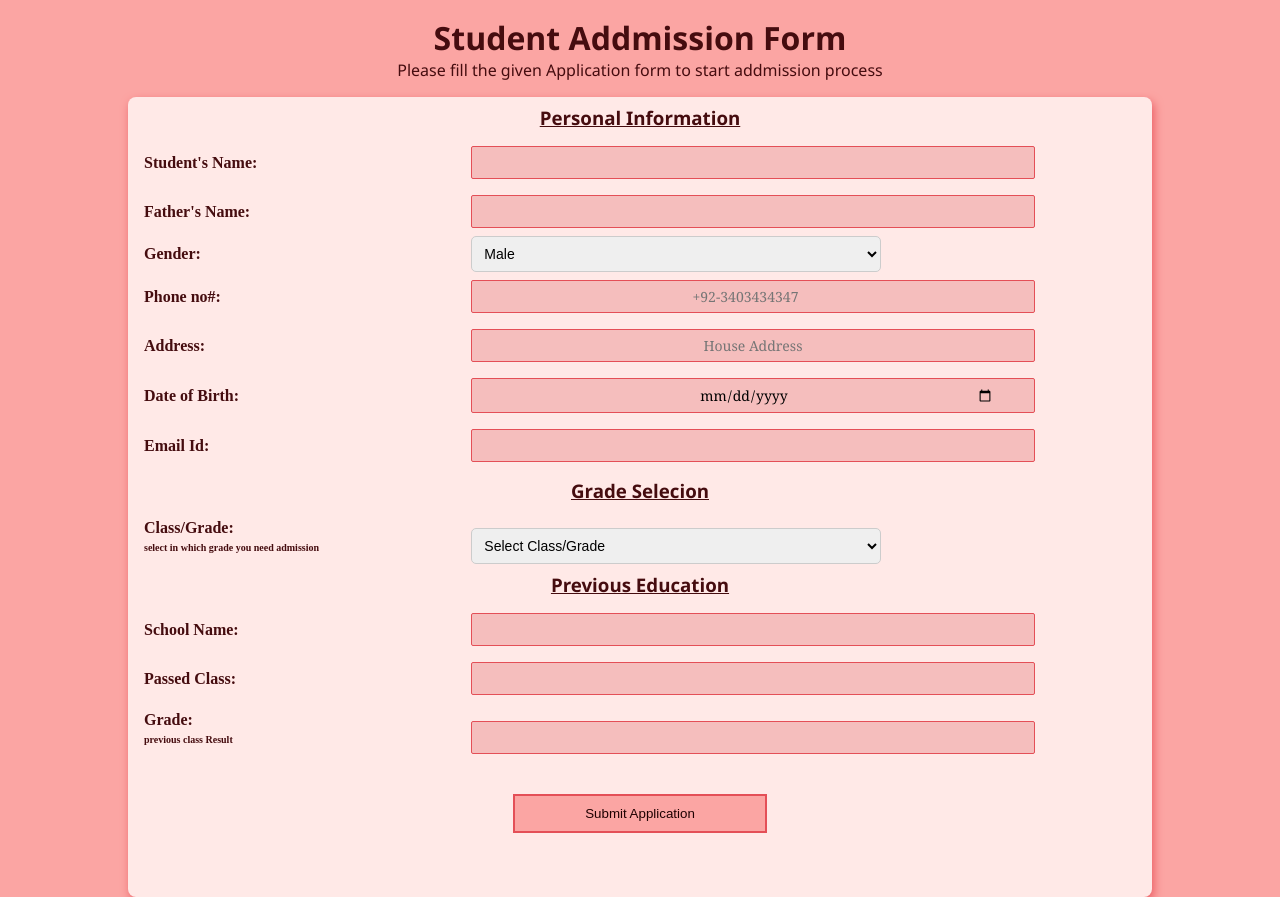
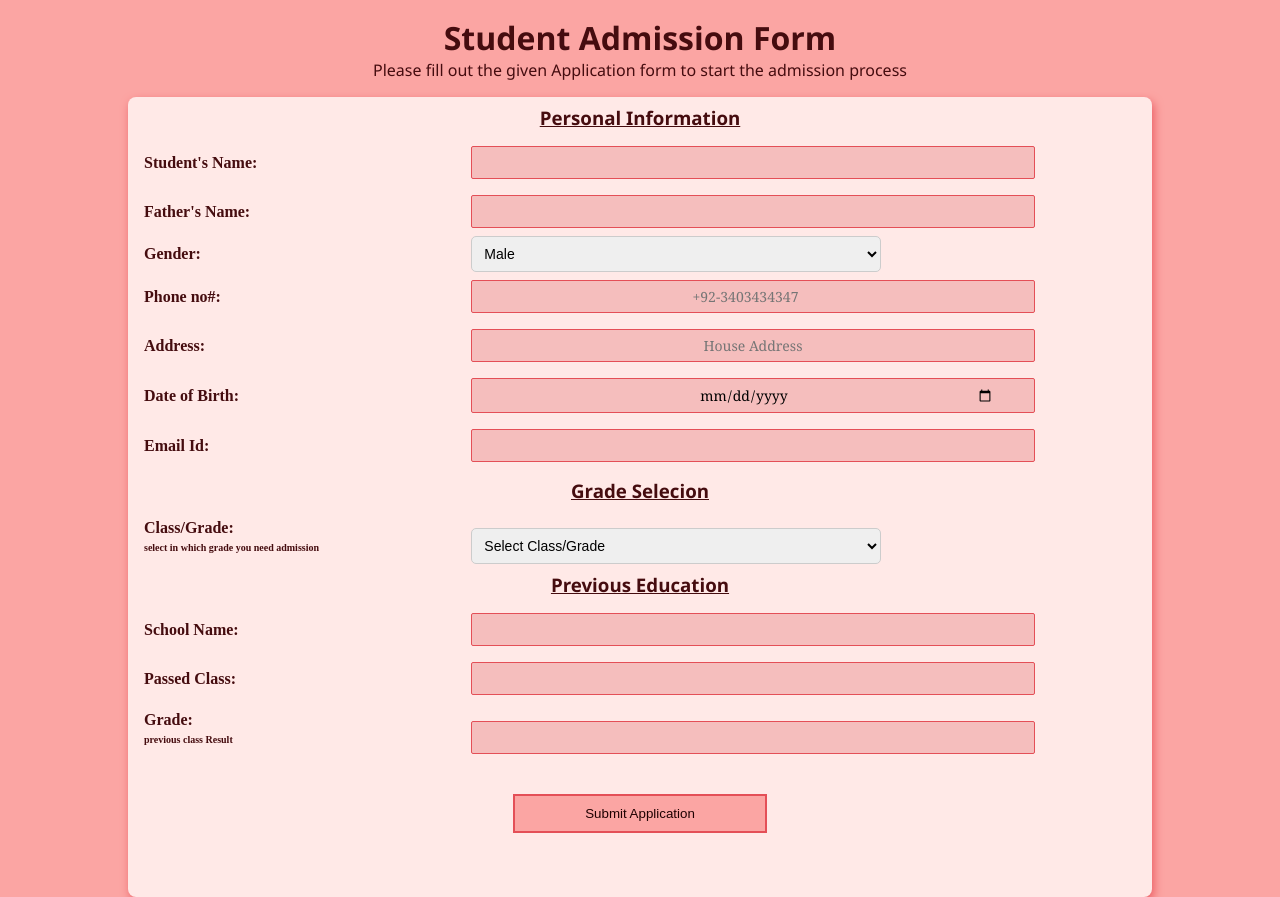
Before and after one commit to NimraRasheed37/School-admission-form, a plain HTML site: page index.html in a window 1280 px wide. Drawn offline with Linux system fonts and the light colour scheme.

Commit message:
Update index.html

```diff
--- a/index.html
+++ b/index.html
@@ -8,8 +8,8 @@
   </head>
   <body>
       <div class="heading">
-        <h1>Student Addmission Form</h1>
-        <p>Please fill the given Application form to start addmission process</p>
+        <h1>Student Admission Form</h1>
+        <p>Please fill out the given Application form to start the admission process</p>
       </div>
 
       <form action="#" method="POST" id="main-form">
```
